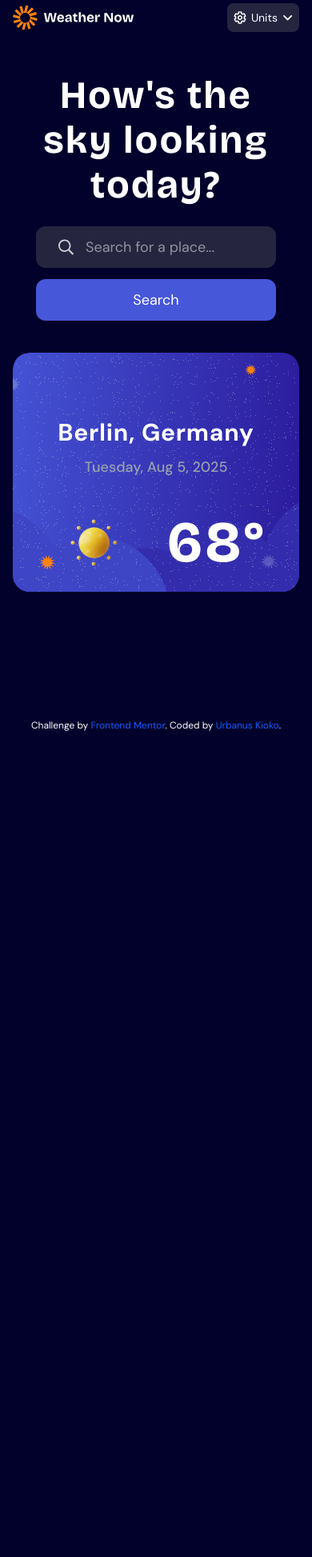
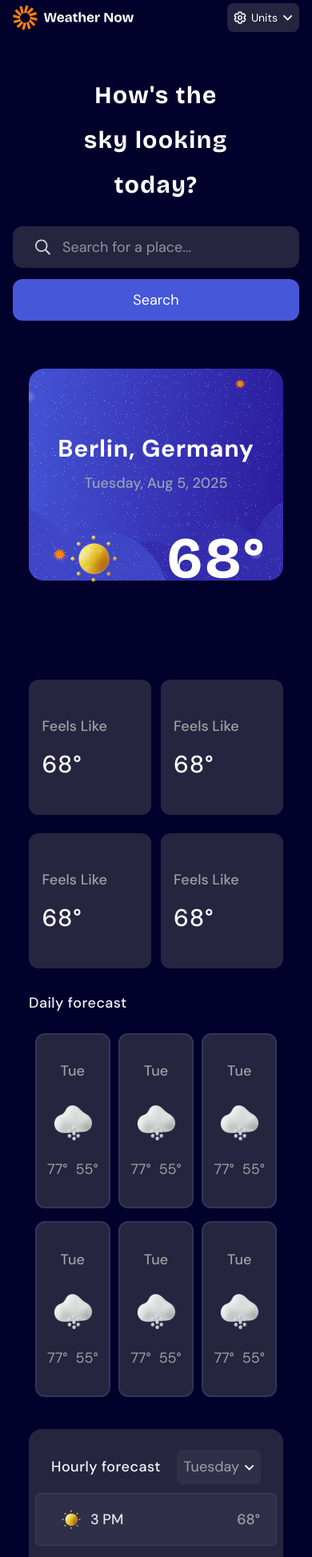
Before and after one commit to Urbanus-hub/frontend-mentor-weather-web-challenge, a React (Vite) app: page / in a window 390 px wide. Shown: the part 40-1987 px from the top of the page at 80% size. Before the commit the page ends 987 px from the top, so only its background shows below. Built offline with nearby package versions, Linux system fonts and the light colour scheme.

Commit message:
feat:responsive designs

```diff
--- a/src/App.jsx
+++ b/src/App.jsx
@@ -1,10 +1,10 @@
 import StatsCard from "./components/StatsCard";
-import ForecastCard from "./components/ForecastCard";
+import HourlyForecastCard from "./components/HourlyForecastCard";
 import DailyForecastCard from "./components/DailyForecastCard";
 function App() {
   return (
     <>
-      <div className="h-[98vh] flex-col items-center justify-around mb-20 overflow-y-scroll ">
+      <div className="h-[98vh] flex flex-col items-center justify-between mb-20  ">
         <header className="w-full  mx-auto h-[7vh] flex items-center justify-between mb-10 lg:w-[80%] ">
           <img
             src="images/logo.svg"
@@ -18,35 +18,36 @@ function App() {
             <img src="images/icon-dropdown.svg" alt="dropdown icon" />
           </div>
         </header>
-        <main className="w-full mx-auto min-h-[70vh]  lg:h-[80vh] ">
+        <main className="w-full mx-auto min-h-[70vh]  lg:h-[80vh] lg:w-[80%]">
           <div className="flex flex-col items-center justify-center w-full lg:w-[80%] mx-auto ">
-            <h1 className="text-5xl text-white  mb-6 text-center px-5 tracking-wider leading-14">
+            <h1 className="text-3xl text-white  mb-6 text-center px-9 tracking-wider leading-14 font-black w-[80%] lg:text-5xl lg:w-full">
               How's the sky looking today?
             </h1>
-            <div>
-              <div className="w-full h-13 flex  items-center justify-between bg-[#252540] rounded-xl py-4 px-7 gap-x-3.5 mb-3.5 lg:w-[85%] lg:mx-auto">
+            <div className="flex flex-col w-full items-center  lg:flex-row lg:w-[70%] lg:justify-center lg:items-center ">
+              <div className="w-full h-13 flex  items-center justify-between bg-[#252540] rounded-xl py-4 px-7 gap-x-3.5 mb-3.5 lg:w-[60%]  lg:justify-start lg:mb-0 lg:px-5">
                 <img src="images/icon-search.svg" alt="" className="w-5 h-5" />
                 <input
                   type="text"
-                  className="w-[90%] h-11 font-sans text-white outline-none"
+                  className="w-[90%] h-11 font-sans text-white outline-none lg:text-lg lg:w-[75%] bg-transparent"
                   placeholder="Search for a place..."
                 />
               </div>
-              <button className="w-full h-13 text-white bg-[#4657D9] rounded-xl flex items-center justify-center lg:hidden">
+              <button className="w-full h-13 text-white bg-[#4657D9] hover:bg-[#2036da] transition-all duration-200 rounded-xl flex items-center justify-center lg:w-[18%] lg:ml-4 lg:mt-0 py-4 px-7">
                 Search
               </button>
             </div>
           </div>
           {/* results */}
-          <div className="mt-10 flex flex-col w-full">
-            <div className="w-full h-[45vh] relative flex flex-col items-center justify-center rounded-2xl overflow-hidden">
+          <div className="mt-10 flex flex-col w-full  p-5  lg:mx-auto lg:py-10 lg:flex-row lg:gap-x-10 lg:justify-center lg:px-0">
+            <div className="lg:w-8/12  lg:flex-col lg:items-center lg:justify-center">
+              <div className="w-full h-[45vh] relative flex flex-col items-center justify-center rounded-2xl overflow-hidden ">
                 <img
                   src="images/bg-today-small.svg"
                   alt="bg small"
                   className="w-full absolute inset-0 z-1"
                 />
                 {/* text */}
-              <div className="w-full z-10 absolute inset-0 h-full bg-transparent rounded-2xl flex flex-col justify-center gap-y-5">
+                <div className="w-full z-10 absolute inset-0 h-full bg-transparent rounded-2xl flex flex-col justify-center gap-y-5 lg:flex-row lg:items-center lg:gap-x-10 lg:gap-y-0 lg:justify-between">
                   <div className="w-full flex flex-col items-center gap-y-3">
                     <h2 className="text-white text-3xl font-bold tracking-wide">
                       Berlin, Germany
@@ -70,7 +71,7 @@ function App() {
               </div>
               {/* stats */}
               {/* stats */}
-            <div className="w-full h-[45vh] flex flex-wrap gap-y-1 gap-x-3 justify-center items-center">
+              <div className="w-full h-[45vh] flex flex-wrap gap-y-1 gap-x-3 justify-center items-center lg:flex-nowrap   lg:gap-y-0 lg:h-[25%]">
                 <StatsCard />
                 <StatsCard />
                 <StatsCard />
@@ -79,35 +80,11 @@ function App() {
 
               {/* forecast */}
               <div className="mt-5 flex flex-col w-full ">
-              <h2 className="text-white/95 text-1xl font-medium tracking-wide mb-6">
+                <h2 className="text-white/95 text-1xl font-medium tracking-wide mb-6 lg:text-1.5xl">
                   Daily forecast
                 </h2>
 
-              <div className="flex flex-row flex-wrap justify-between gap-y-4  ">
-                <ForecastCard />
-                <ForecastCard />
-                <ForecastCard />
-                <ForecastCard />
-                <ForecastCard />
-                <ForecastCard />
-              </div>
-            </div>
-            {/* hourly forecast */}
-            <div className="w-full bg-[#25253F] rounded-2xl mt-10 flex flex-col py-4 px-2 ">
-              {/* #2F2F49 */}
-              <div className="w-full flex flex-row p-2 justify-between items-center h-16 ">
-                <h2 className="text-white/95 text-1.5xl font-medium tracking-wide ">
-                  Hourly forecast
-                </h2>
-                <div className="flex bg-[#2F2F49] p-2 rounded-lg text-neutral-200 gap-1.5 items-center justify-between">
-                  <p className="text-md text-neutral-400">Tuesday</p>
-                  <img src="images/icon-dropdown.svg" alt="dropdown icon" />
-                </div>
-              </div>
-              <div className="w-full flex flex-col gap-y-3.5 mb-4">
-                {/* daily cards */}
-                <DailyForecastCard />
-                <DailyForecastCard />
+                <div className="flex px-2 flex-row flex-wrap justify-between gap-y-4 lg:max-h-full lg:gap-y-3.5 ">
                   <DailyForecastCard />
                   <DailyForecastCard />
                   <DailyForecastCard />
@@ -117,15 +94,46 @@ function App() {
                 </div>
               </div>
             </div>
-        </main>
+            {/* hourly forecast */}
+            <div className="w-full bg-[#25253F] rounded-2xl mt-10 flex flex-col py-4 px-2  lg:w-4/12 lg:mt-0 lg:justify-around ">
+              {/* #2F2F49 */}
+              <div className="w-full flex flex-row px-5 justify-between items-center h-16 ">
+                <h2 className="text-white/95 text-1.5xl font-medium tracking-wide ">
+                  Hourly forecast
+                </h2>
+                <div className="flex bg-[#2F2F49] p-2 rounded-lg text-neutral-200 gap-1.5 items-center justify-between">
+                  <p className="text-md text-neutral-400">Tuesday</p>
+                  <img src="images/icon-dropdown.svg" alt="dropdown icon" />
+                </div>
+              </div>
+              <div className="w-full flex flex-col gap-y-3.5 lg:gap-y-4 mb-4 lg:mb-0">
+                {/* daily cards */}
+                <HourlyForecastCard />
+                <HourlyForecastCard />
+                <HourlyForecastCard />
+                <HourlyForecastCard />
+                <HourlyForecastCard />
+                <HourlyForecastCard />
+                <HourlyForecastCard />
+              </div>
+            </div>
           </div>
 
-      <div className="attribution text-white mt-10">
+          <div className="attribution text-white mt-10 text-center w-full lg:w-[80%] mx-auto py-6">
             Challenge by{" "}
-        <a href="https://www.frontendmentor.io?ref=challenge">
+            <a
+              href="https://www.frontendmentor.io?ref=challenge"
+              className="text-sky-400 hover:underline"
+            >
               Frontend Mentor
             </a>
-        . Coded by <a href="#">Urbanus Kioko</a>.
+            . Coded by{" "}
+            <a href="#" className="text-sky-400 hover:underline">
+              Urbanus Kioko
+            </a>
+            .
+          </div>
+        </main>
       </div>
     </>
   );
--- a/src/components/DailyForecastCard.jsx
+++ b/src/components/DailyForecastCard.jsx
@@ -1,15 +1,18 @@
-import React from "react";
+import React from 'react'
 
-const DailyForecasts = () => {
+const DailyForecastCard = () => {
   return (
-    <div className="w-full flex items-center justify-between px-4 bg-[#2F2F49] rounded-md border border-[#3d3d60]">
-      <div className="flex items-center py-2 ">
-        <img src="images/icon-sunny.webp" alt="" className="w-12 h-12 " />
-        <h2 className="text-neutral-200 text-lg font-medium">3 PM</h2>
-      </div>
-      <h2 className="text-neutral-400 text-lg font-medium">68°</h2>
-    </div>
-  );
-};
+    <div className="w-[31%] h-[26vh] bg-[#252540] rounded-xl flex flex-col py-4 px-2 gap-2 justify-center items-center  border-2 border-[#343457] lg:w-[15%] ">
+                <p className="text-neutral-400 text-md font-medium">
+                  Tue
+                </p>
+                <img src="/images/icon-snow.webp" alt="weather-icon"  className="h-20 w-20 "/>
 
-export default DailyForecasts;
+
+                  <div className="text-neutral-400 flex flex-row justify-around w-full "> <span>77°</span> <span>55°</span></div>
+
+              </div>
+  )
+}
+
+export default DailyForecastCard
--- a/src/components/ForecastCard.jsx
+++ /dev/null
@@ -1,18 +0,0 @@
-import React from 'react'
-
-const ForecastCard = () => {
-  return (
-    <div className="w-[31%] h-[26vh] bg-[#252540] rounded-xl flex flex-col py-4 px-2 gap-2 justify-center items-center  border-2 border-[#343457]">
-                <p className="text-neutral-400 text-md font-medium">
-                  Tue
-                </p>
-                <img src="/images/icon-snow.webp" alt="weather-icon"  className="h-20 w-20 "/>
-
-
-                  <div className="text-neutral-400 flex flex-row justify-around w-full "> <span>77°</span> <span>55°</span></div>
-
-              </div>
-  )
-}
-
-export default ForecastCard
--- /dev/null
+++ b/src/components/HourlyForecastCard.jsx
@@ -0,0 +1,15 @@
+import React from "react";
+
+const HourlyForecastCard = () => {
+  return (
+    <div className="w-full flex items-center justify-between px-5 bg-[#2F2F49] rounded-md border border-[#3d3d60] ">
+      <div className="flex items-center py-2 lg:py-3 ">
+        <img src="images/icon-sunny.webp" alt="" className="w-12 h-12 lg:h-14 lg:w-14 " />
+        <h2 className="text-neutral-200 text-lg lg:text-xl font-medium">3 PM</h2>
+      </div>
+      <h2 className="text-neutral-400 text-lg lg:text-1xl font-medium">68°</h2>
+    </div>
+  );
+};
+
+export default HourlyForecastCard;
--- a/src/components/StatsCard.jsx
+++ b/src/components/StatsCard.jsx
@@ -2,7 +2,7 @@ import React from "react";
 
 const StatsCard = () => {
   return (
-    <div className="w-[48%] h-[20vh] bg-[#252540] rounded-xl flex flex-col p-4 gap-4 justify-center  border border-[#3d3d60]">
+    <div className="w-[48%] h-[20vh] bg-[#252540] rounded-xl flex flex-col p-4 gap-4 justify-center ">
       <p className="text-neutral-400 text-md font-medium">Feels Like</p>
       <h2 className="text-white text-3xl font-medium tracking-wide">68°</h2>
     </div>
--- a/src/index.css
+++ b/src/index.css
@@ -1,13 +1,11 @@
-@import url('https://fonts.googleapis.com/css2?family=DM+Sans:ital,opsz,wght@0,9..40,100..1000;1,9..40,100..1000&display=swap');
-@import url('https://fonts.googleapis.com/css2?family=Bricolage+Grotesque:opsz,wdth,wght@12..96,75..100,700&display=swap');
+@import url("https://fonts.googleapis.com/css2?family=DM+Sans:ital,opsz,wght@0,9..40,100..1000;1,9..40,100..1000&display=swap");
+@import url("https://fonts.googleapis.com/css2?family=Bricolage+Grotesque:opsz,wdth,wght@12..96,75..100,700&display=swap");
 
 @import "tailwindcss";
 
-
-
-@theme{
---font-sans: 'DM Sans', sans-serif;
---font-display: 'Bricolage Grotesque', sans-serif;
+@theme {
+  --font-sans: "DM Sans", sans-serif;
+  --font-display: "Bricolage Grotesque", sans-serif;
   --neutral-900: hsl(243, 96%, 9%);
   --neutral-800: hsl(243, 27%, 20%);
   --neutral-700: hsl(243, 23%, 24%);
@@ -18,15 +16,14 @@
   --orange-500: hsl(28, 100%, 52%);
   --blue-500: hsl(233, 67%, 56%);
   --blue-700: hsl(248, 70%, 36%);
-
 }
 
 @layer base {
-  body{
-    @apply  font-sans bg-[#02012B] min-h-screen flex flex-col px-4 py-8 text-[18px];
+  body {
+    @apply font-sans bg-[#02012B] min-w-screen h-auto  px-4 py-8 text-[18px] overflow-y-scroll;
   }
-  h1{
-    @apply font-display text-white ;
+  h1 {
+    @apply font-display text-white;
   }
   .attribution {
     @apply text-xs text-center;
@@ -34,8 +31,7 @@
   .attribution a {
     @apply text-blue-600;
   }
-
 }
-::-webkit-scrollbar{
-  display:none;
+::-webkit-scrollbar {
+  display: none;
 }
```
Lines whose indentation alone changed are shown as unchanged.
